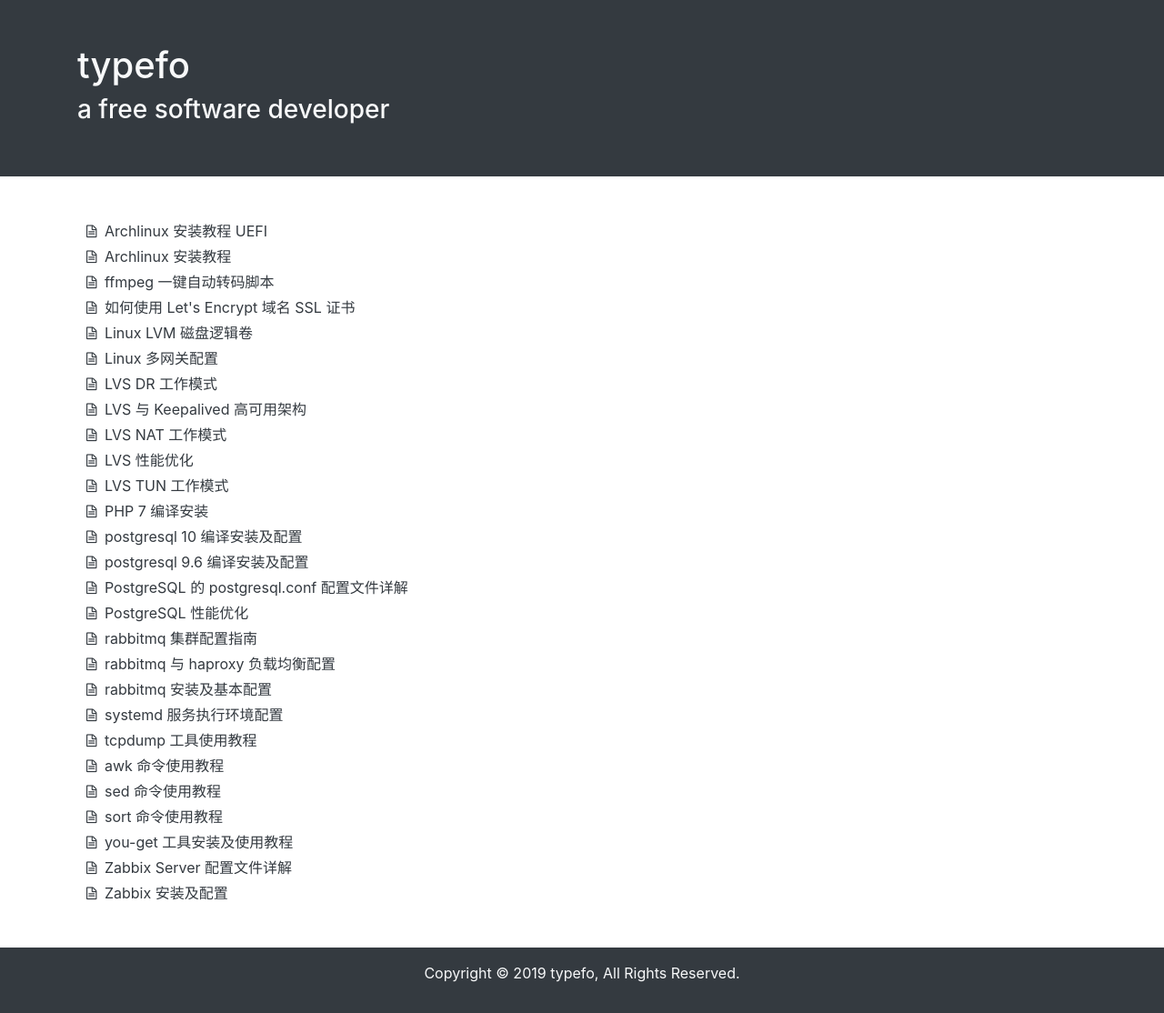
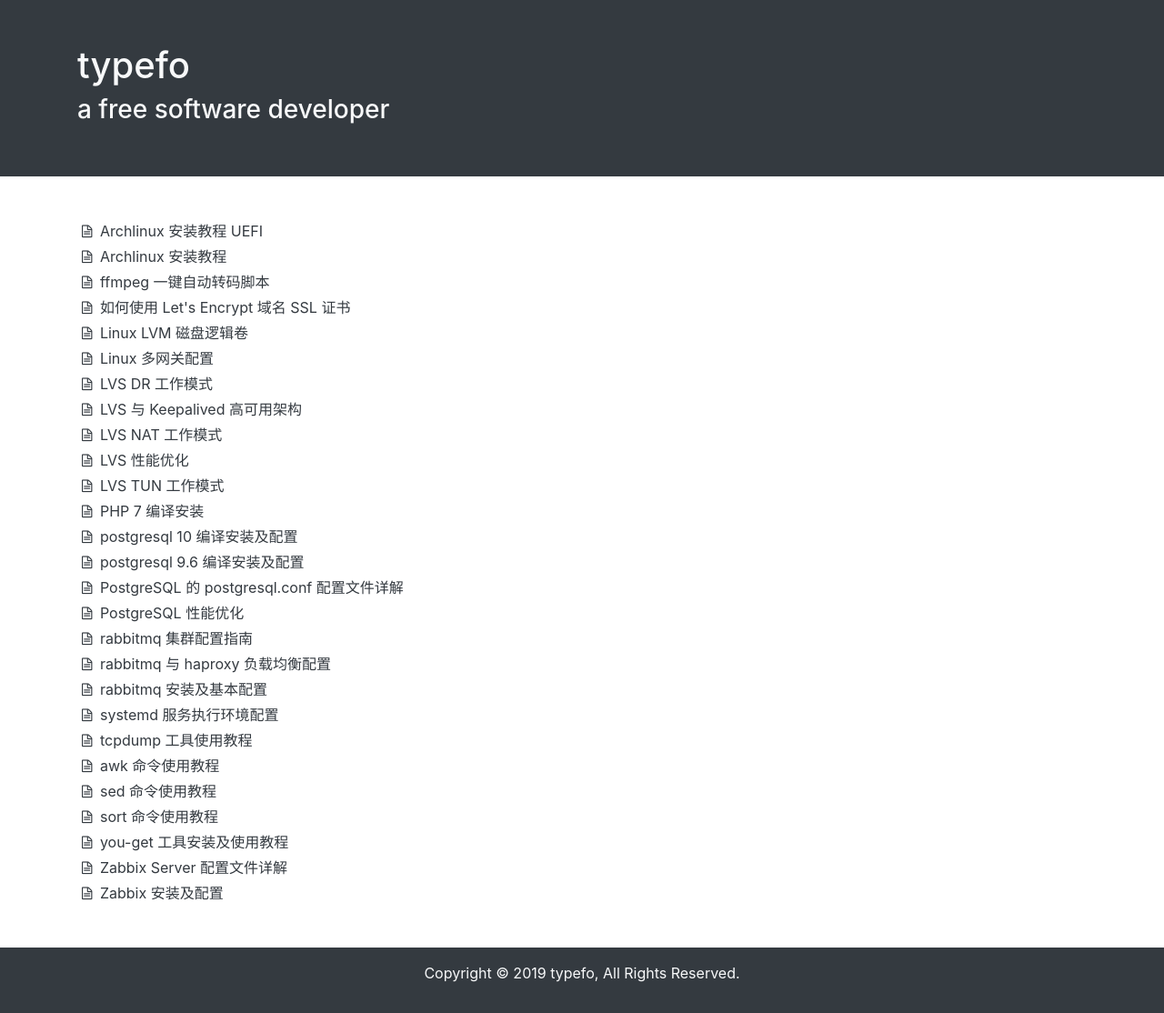
Before and after one commit to ehsud/blog, a Jekyll site: the page built from index.md, in a window 1280 px wide. Shown: the whole page at 91% size. Built offline with Jekyll 4.4.1, drawn with Linux system fonts in a browser that asks for light colours.

Commit message:
updated some files

```diff
--- a/assets/css/style.css
+++ b/assets/css/style.css
@@ -22,7 +22,7 @@ i {
 }
 
 ul {
-    padding-inline-start: 10px;
+    padding-inline-start: 5px;
 }
 
 li {
```
